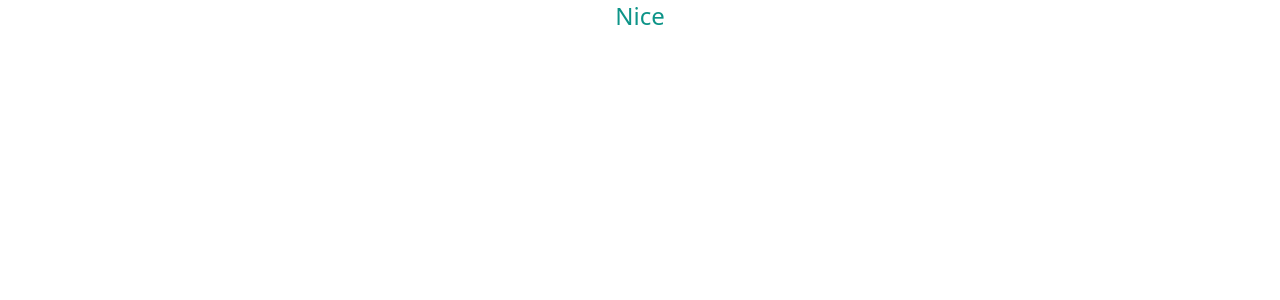
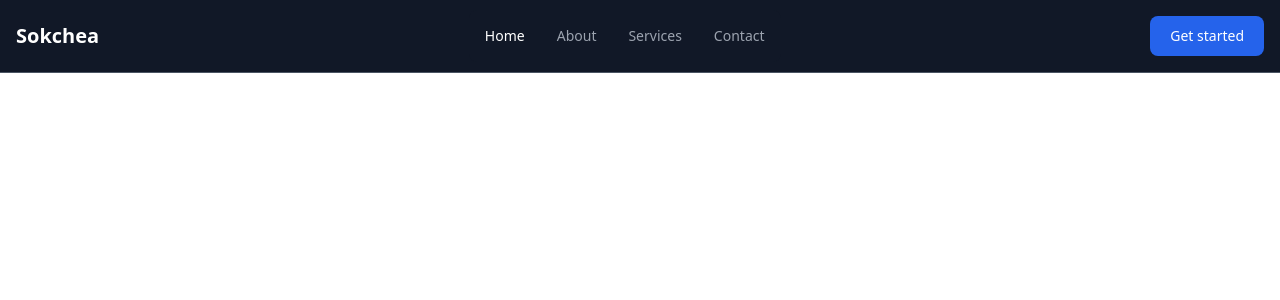
Before and after one commit to sokcheadev2001/my_portfolio, a Next.js app: page / in a window 1280 px wide. Shown: the top 300 px of the page. Built offline with nearby package versions, Linux system fonts and the light colour scheme.

Commit message:
tailwind configuration & navbar

```diff
--- a/app/layout.tsx
+++ b/app/layout.tsx
@@ -1,4 +1,5 @@
 import "../styles/globals.css";
+import Navbar from "../components/navbar/navbar.component";
 export default function RootLayout({
   children,
 }: {
@@ -7,7 +8,10 @@
   return (
     <html>
       <head />
-      <body>{children}</body>
+      <body className='dark'>
+        <Navbar />
+        {children}
+      </body>
     </html>
   );
 }
--- /dev/null
+++ b/components/navbar/navbar.component.tsx
@@ -0,0 +1,86 @@
+import Image from "next/image";
+import Link from "next/link";
+
+export default function Navbar() {
+  return (
+    <nav className='bg-white px-2 sm:px-4 py-2.5 dark:bg-gray-900 fixed w-full z-20 top-0 left-0 border-b border-gray-200 dark:border-gray-600'>
+      <div className='container flex flex-wrap items-center justify-between mx-auto'>
+        <a href='https://flowbite.com/' className='flex items-center'>
+          <span className='self-center text-xl font-semibold whitespace-nowrap dark:text-white'>
+            Sokchea
+          </span>
+        </a>
+        <div className='flex md:order-2'>
+          <button
+            type='button'
+            className='text-white bg-blue-700 hover:bg-blue-800 focus:ring-4 focus:outline-none focus:ring-blue-300 font-medium rounded-lg text-sm px-5 py-2.5 text-center mr-3 md:mr-0 dark:bg-blue-600 dark:hover:bg-blue-700 dark:focus:ring-blue-800'
+          >
+            Get started
+          </button>
+          <button
+            data-collapse-toggle='navbar-sticky'
+            type='button'
+            className='inline-flex items-center p-2 text-sm text-gray-500 rounded-lg md:hidden hover:bg-gray-100 focus:outline-none focus:ring-2 focus:ring-gray-200 dark:text-gray-400 dark:hover:bg-gray-700 dark:focus:ring-gray-600'
+            aria-controls='navbar-sticky'
+            aria-expanded='false'
+          >
+            <span className='sr-only'>Open main menu</span>
+            <svg
+              className='w-6 h-6'
+              aria-hidden='true'
+              fill='currentColor'
+              viewBox='0 0 20 20'
+              xmlns='http://www.w3.org/2000/svg'
+            >
+              <path
+                fillRule='evenodd'
+                d='M3 5a1 1 0 011-1h12a1 1 0 110 2H4a1 1 0 01-1-1zM3 10a1 1 0 011-1h12a1 1 0 110 2H4a1 1 0 01-1-1zM3 15a1 1 0 011-1h12a1 1 0 110 2H4a1 1 0 01-1-1z'
+                clipRule='evenodd'
+              ></path>
+            </svg>
+          </button>
+        </div>
+        <div
+          className='items-center justify-between hidden w-full md:flex md:w-auto md:order-1'
+          id='navbar-sticky'
+        >
+          <ul className='flex flex-col p-4 mt-4 border border-gray-100 rounded-lg bg-gray-50 md:flex-row md:space-x-8 md:mt-0 md:text-sm md:font-medium md:border-0 md:bg-white dark:bg-gray-800 md:dark:bg-gray-900 dark:border-gray-700'>
+            <li>
+              <a
+                href='#'
+                className='block py-2 pl-3 pr-4 text-white bg-blue-700 rounded md:bg-transparent md:text-blue-700 md:p-0 dark:text-white'
+                aria-current='page'
+              >
+                Home
+              </a>
+            </li>
+            <li>
+              <a
+                href='#'
+                className='block py-2 pl-3 pr-4 text-gray-700 rounded hover:bg-gray-100 md:hover:bg-transparent md:hover:text-blue-700 md:p-0 md:dark:hover:text-white dark:text-gray-400 dark:hover:bg-gray-700 dark:hover:text-white md:dark:hover:bg-transparent dark:border-gray-700'
+              >
+                About
+              </a>
+            </li>
+            <li>
+              <a
+                href='#'
+                className='block py-2 pl-3 pr-4 text-gray-700 rounded hover:bg-gray-100 md:hover:bg-transparent md:hover:text-blue-700 md:p-0 md:dark:hover:text-white dark:text-gray-400 dark:hover:bg-gray-700 dark:hover:text-white md:dark:hover:bg-transparent dark:border-gray-700'
+              >
+                Services
+              </a>
+            </li>
+            <li>
+              <a
+                href='#'
+                className='block py-2 pl-3 pr-4 text-gray-700 rounded hover:bg-gray-100 md:hover:bg-transparent md:hover:text-blue-700 md:p-0 md:dark:hover:text-white dark:text-gray-400 dark:hover:bg-gray-700 dark:hover:text-white md:dark:hover:bg-transparent dark:border-gray-700'
+              >
+                Contact
+              </a>
+            </li>
+          </ul>
+        </div>
+      </div>
+    </nav>
+  );
+}
--- a/tailwind.config.js
+++ b/tailwind.config.js
@@ -1,5 +1,6 @@
 /** @type {import('tailwindcss').Config} */
 module.exports = {
+  darkMode: "class",
   content: ["./app/**/*.{js,ts,jsx,tsx}", "./components/**/*.{js,ts,jsx,tsx}"],
   theme: {
     extend: {},
```
